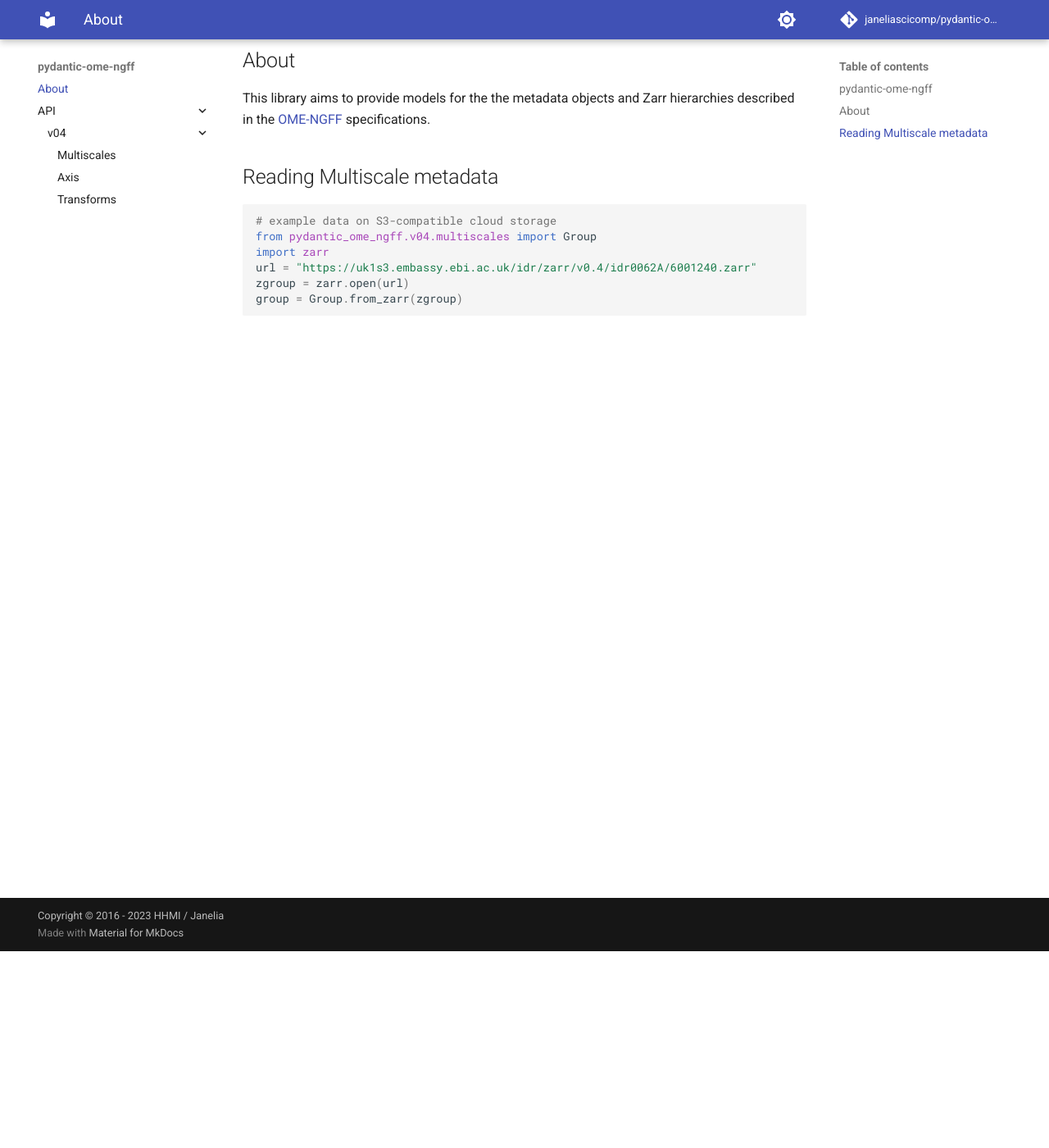
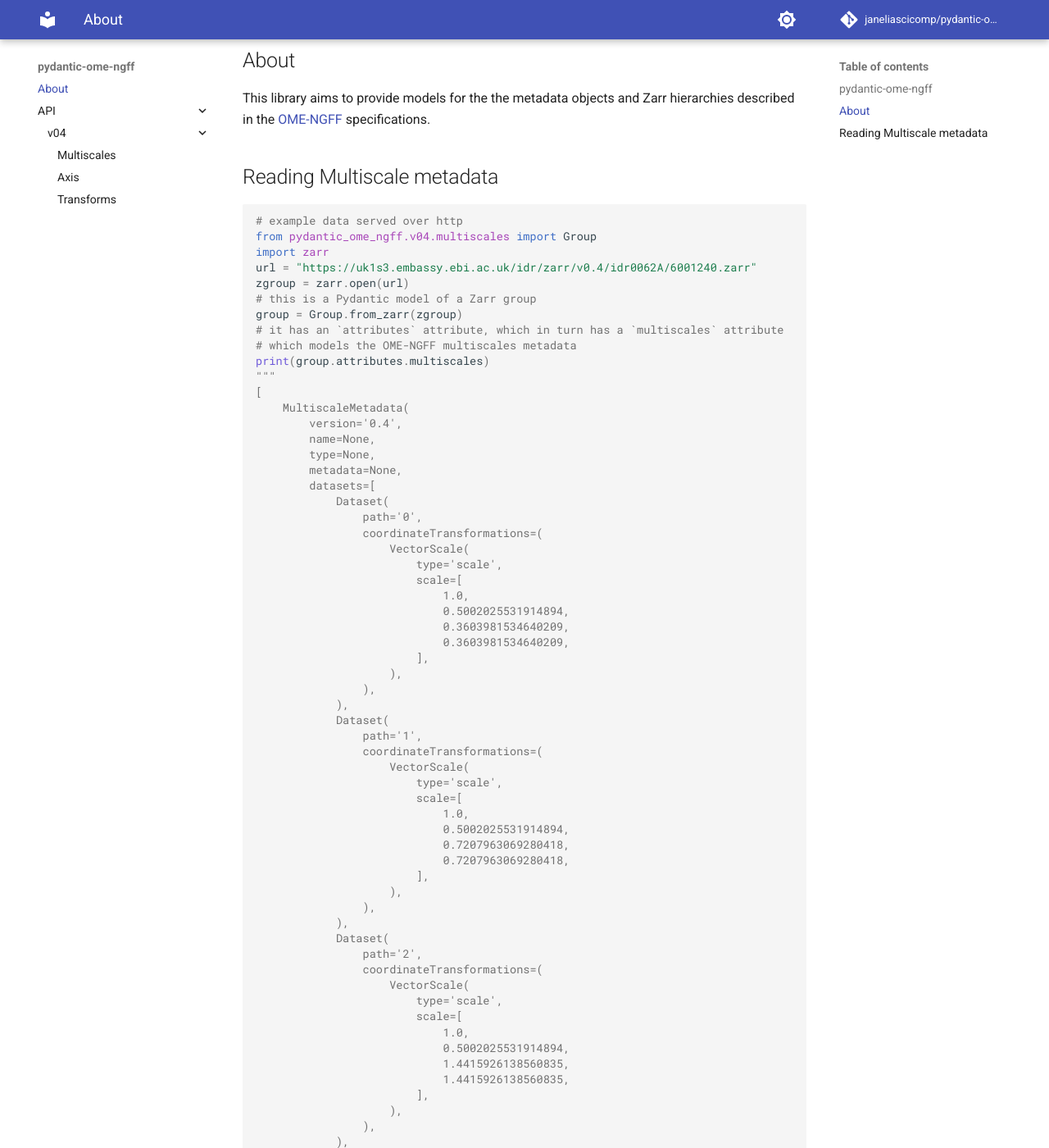
Before and after one commit to JaneliaSciComp/pydantic-ome-ngff, an MkDocs documentation site: the page built from docs/index.md, in a window 1280 px wide and 1400 px high, scrolled down 240 px. Shown: the whole window at 82% size. Built offline with MkDocs 1.6.1 and Material for MkDocs 9.7.7, drawn with Linux system fonts in a browser that asks for light colours; comment, search, counter and statistics services are not loaded; some of the changed text lies outside the part shown.

Commit message:
add doctests, set minimum python version to 3.9

````diff
--- a/docs/index.md
+++ b/docs/index.md
@@ -9,11 +9,75 @@ This library aims to provide models for the the metadata objects and Zarr hierar
 # Reading Multiscale metadata
 
 ```python
-# example data on S3-compatible cloud storage
+# example data served over http
 from pydantic_ome_ngff.v04.multiscales import Group
 import zarr
 url = "https://uk1s3.embassy.ebi.ac.uk/idr/zarr/v0.4/idr0062A/6001240.zarr"
 zgroup = zarr.open(url)
+# this is a Pydantic model of a Zarr group
 group = Group.from_zarr(zgroup)
-
+# it has an `attributes` attribute, which in turn has a `multiscales` attribute
+# which models the OME-NGFF multiscales metadata
+print(group.attributes.multiscales)
+"""
+[
+    MultiscaleMetadata(
+        version='0.4',
+        name=None,
+        type=None,
+        metadata=None,
+        datasets=[
+            Dataset(
+                path='0',
+                coordinateTransformations=(
+                    VectorScale(
+                        type='scale',
+                        scale=[
+                            1.0,
+                            0.5002025531914894,
+                            0.3603981534640209,
+                            0.3603981534640209,
+                        ],
+                    ),
+                ),
+            ),
+            Dataset(
+                path='1',
+                coordinateTransformations=(
+                    VectorScale(
+                        type='scale',
+                        scale=[
+                            1.0,
+                            0.5002025531914894,
+                            0.7207963069280418,
+                            0.7207963069280418,
+                        ],
+                    ),
+                ),
+            ),
+            Dataset(
+                path='2',
+                coordinateTransformations=(
+                    VectorScale(
+                        type='scale',
+                        scale=[
+                            1.0,
+                            0.5002025531914894,
+                            1.4415926138560835,
+                            1.4415926138560835,
+                        ],
+                    ),
+                ),
+            ),
+        ],
+        axes=[
+            Axis(name='c', type='channel', unit=None),
+            Axis(name='z', type='space', unit='micrometer'),
+            Axis(name='y', type='space', unit='micrometer'),
+            Axis(name='x', type='space', unit='micrometer'),
+        ],
+        coordinateTransformations=None,
+    )
+]
+"""
 ```
--- a/pyproject.toml
+++ b/pyproject.toml
@@ -8,7 +8,7 @@ readme = "README.md"
 packages = [{include = "pydantic_ome_ngff", from="src"}]
 
 [tool.poetry.dependencies]
-python = "^3.10"
+python = "^3.9"
 pydantic-zarr = "0.6.1"
 rich = "^13.6.0"
 
@@ -20,6 +20,7 @@ pytest = "^7.2.1"
 mypy = "^1.0.1"
 requests = "^2.28.2"
 pytest-cov = "^4.0.0"
+fsspec = {version = "^2024.2.0", extras=["http"]}
 
 
 [tool.poetry.group.docs.dependencies]
````
Also changed, not shown: 3 other files.
